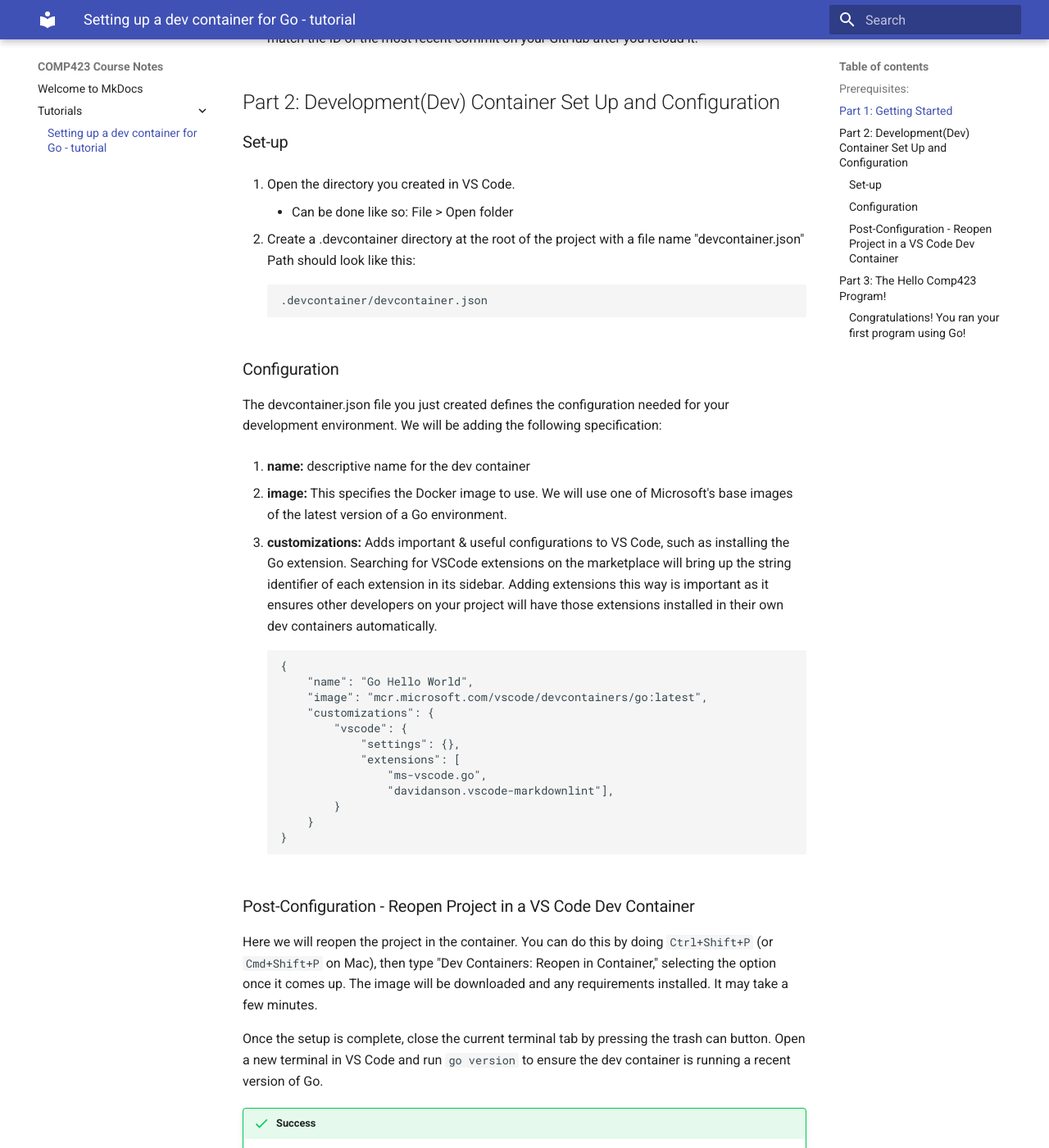
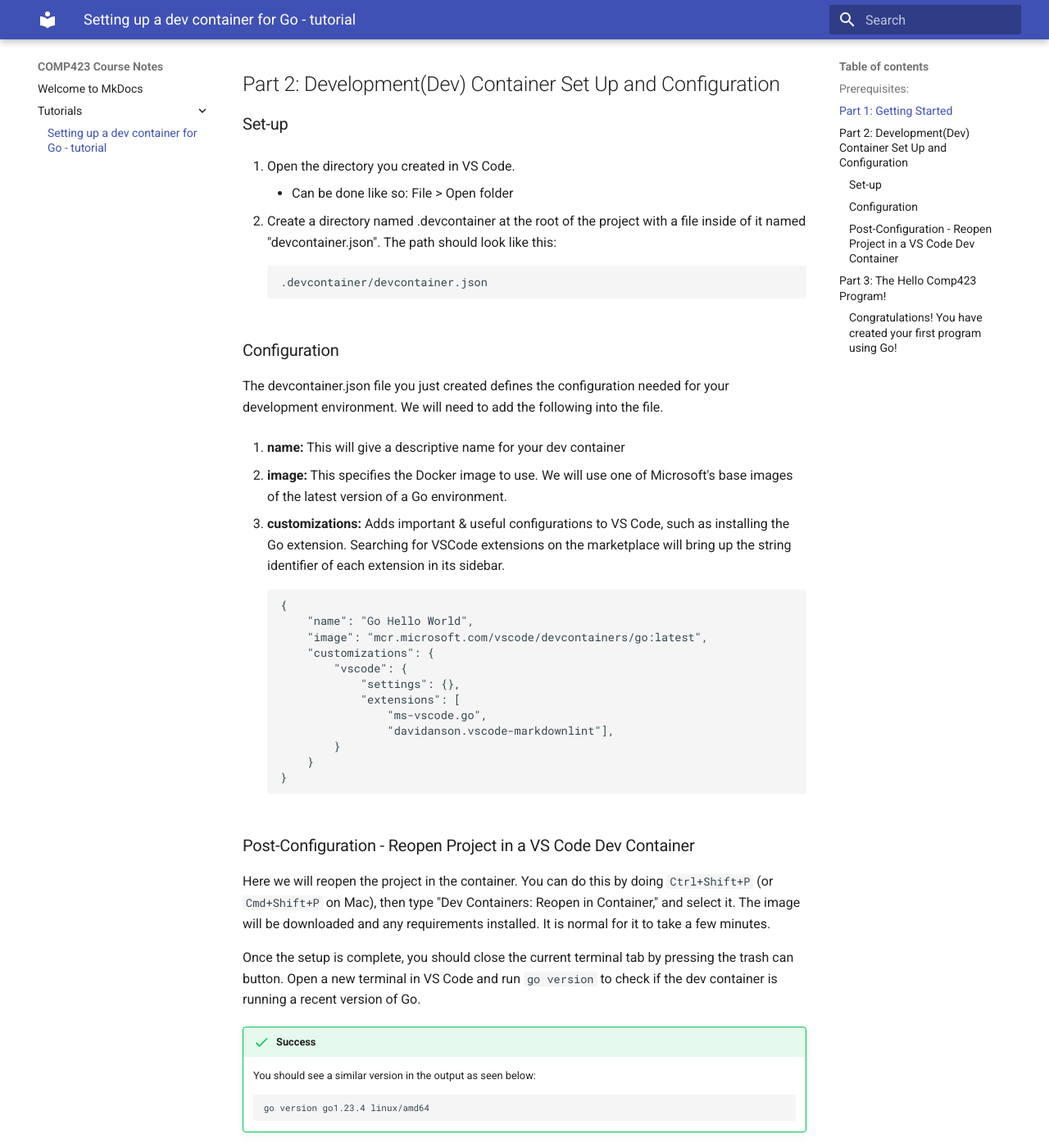
Before and after one commit to kdmalkan/comp423-course-notes, an MkDocs documentation site: the page built from docs/tutorials/go-setup.md, in a window 1280 px wide and 1400 px high, scrolled down 1951 px. Shown: the whole window at 82% size. Built offline with MkDocs 1.6.1 and Material for MkDocs 9.7.7, drawn with Linux system fonts in a browser that asks for light colours; some of the changed text lies outside the part shown.

Commit message:
final changes and added tutorial link

````diff
--- a/docs/tutorials/go-setup.md
+++ b/docs/tutorials/go-setup.md
@@ -4,9 +4,6 @@
 
 * Reviewer: [Kiara Smith](https://github.com/kiaras4)
 
-``` py
-This codeblock is to show you what a codeblock looks like.
-```
 
 **Welcome!** This tutorial will help you create a "Hello, World!" using the language Go.
 
@@ -55,32 +52,33 @@
 
 Now that we have our local repository setup, let's create our GitHuB repository:
 
-1. Log into your GitHub account and head straight to the Create a New Repository page here.
+1. Log into your GitHub account and click on the Create a New Repository page.
 
-2. Fill in the following details:
+2. Fill in the following details for your new repsitory:
 
     Repository Name: hello-comp423-go
 
     Description: "Hello COMP423 in Go"
 
     Visibility: Public
-3. Do not initialize the repository with a README, .gitignore, or license
+
+3. Do not initialize your repository with a README, .gitignore, or license
 
 4. Click Create Repository
 
-We can now onnect out local and remote repositories.
+We can now connect our local and remote repositories.
 
-1. Add GitHub repository as a remote:
+1. Add GitHub repository as a remote repository:
 
     ```
     git remote add origin https://github.com/<your-username>/hello-comp423-go.git
     ```
 
-    Change ``<your-username>`` with the username you have set up in GitHub.
+    Change ``<your-username>`` with the username of your GitHub.
 
-2. Ensure your default branch name is ``main`` by using ``git branch`` in your terminal. If it's not ``main``, rename it using ``git branch -M main``.
+2. Ckeck to see if your default branch is ``main`` by using ``git branch`` in your terminal. If it's not ``main``, rename it using ``git branch -M main``.
 
-3. Push local commits to your GitHub repository
+3. Push local commits to your GitHub
 
     ```
     git push --set-upstream origin main
@@ -92,7 +90,7 @@
 
         * ``-u`` is the short flag of ``--set-upstream``
 
-4. Using ``git log`` in your terminally will show you the commit ID and message. This should match the ID of the most recent commit on your GitHub after you reload it.
+4. Using ``git log`` in your terminal will show you the commit ID. Check to see if this matches the ID of the most recent commit on your GitHub after you reload it.
 
 ## Part 2: Development(Dev) Container Set Up and Configuration
 
@@ -101,7 +99,7 @@
 1. Open the directory you created in VS Code.
     - Can be done like so: File > Open folder
 
-2. Create a .devcontainer directory at the root of the project with a file name "devcontainer.json" Path should look like this:
+2. Create a directory named .devcontainer at the root of the project with a file inside of it named "devcontainer.json". The path should look like this:
 
     ```
     .devcontainer/devcontainer.json
@@ -109,13 +107,13 @@
 
 ### Configuration
 
-The devcontainer.json file you just created defines the configuration needed for your development environment. We will be adding the following specification:
+The devcontainer.json file you just created defines the configuration needed for your development environment. We will need to add the following into the file.
 
-1. **name:** descriptive name for the dev container
+1. **name:** This will give a descriptive name for your dev container
 
 2. **image:** This specifies the Docker image to use. We will use one of Microsoft's base images of the latest version of a Go environment.
 
-3. **customizations:** Adds important & useful configurations to VS Code, such as installing the Go extension. Searching for VSCode extensions on the marketplace will bring up the string identifier of each extension in its sidebar. Adding extensions this way is important as it ensures other developers on your project will have those extensions installed in their own dev containers automatically.
+3. **customizations:** Adds important & useful configurations to VS Code, such as installing the Go extension. Searching for VSCode extensions on the marketplace will bring up the string identifier of each extension in its sidebar.
 
     ```
     {
@@ -134,9 +132,9 @@
 
 ### Post-Configuration - Reopen Project in a VS Code Dev Container
 
-Here we will reopen the project in the container. You can do this by doing ``Ctrl+Shift+P`` (or ``Cmd+Shift+P`` on Mac), then type "Dev Containers: Reopen in Container," selecting the option once it comes up. The image will be downloaded and any requirements installed. It may take a few minutes.
+Here we will reopen the project in the container. You can do this by doing ``Ctrl+Shift+P`` (or ``Cmd+Shift+P`` on Mac), then type "Dev Containers: Reopen in Container," and select it. The image will be downloaded and any requirements installed. It is normal for it to take a few minutes.
 
-Once the setup is complete, close the current terminal tab by pressing the trash can button. Open a new terminal in VS Code and run ``go version`` to ensure the dev container is running a recent version of Go.
+Once the setup is complete, you should close the current terminal tab by pressing the trash can button. Open a new terminal in VS Code and run ``go version`` to check if the dev container is running a recent version of Go.
 
 !!! success
 
@@ -201,8 +199,22 @@
     ```
     go run .
     ```
+6. Build subcommand as an Alternative
+Instead of usuing go run we can use go build. For this option, instead of manually making the hello.go file you would run:
 
-#### Congratulations! You ran your first program using Go!
+    ```
+    go build main.go
+    ```
+
+This command compiles the Go program and generates a binary executable file. Then on this file copy and paste the code that was provided in step 4. To run the file run the code:
+
+    ```
+    ./hello
+    ```
+
+This option is similar to the gcc command. Both commands complie to generate a binary file. Then you run the binary manually. ```go build``` is different then ```go run``` because it creates a complied binary.
+
+#### Congratulations! You have created your first program using Go!
 
 !!! info
 
````
Also changed, not shown: other parts of docs/tutorials/go-setup.md (+1 -1 lines), README.md (+2 -0 lines).
